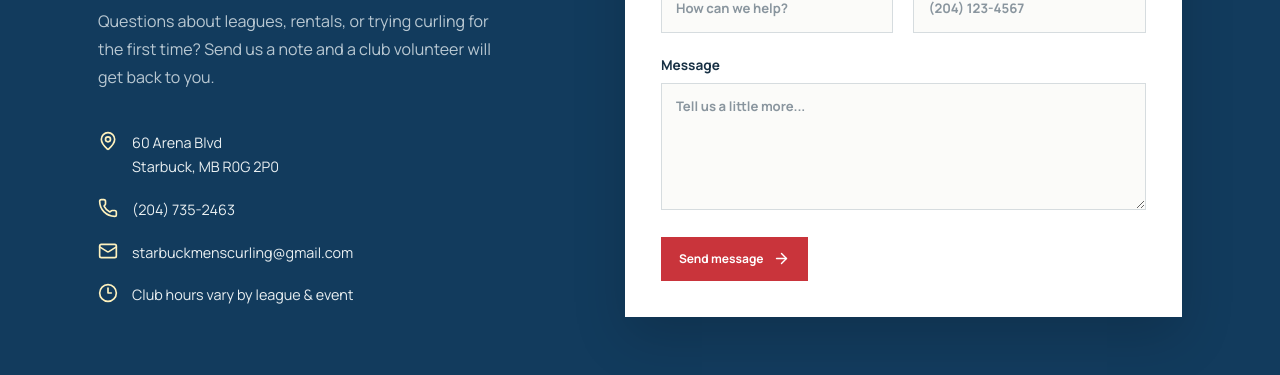
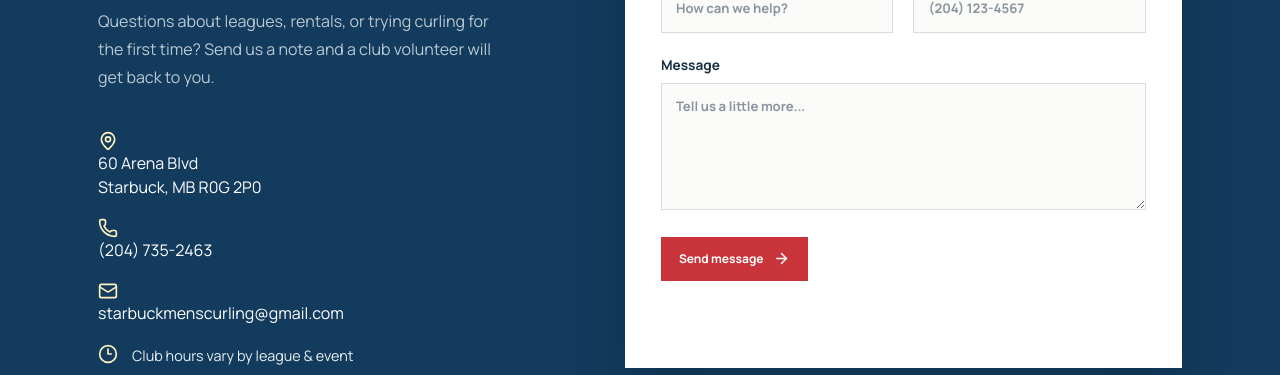
Before and after one commit to Azarov204/starbuck-curling, a React (Vite) app: page / in a window 1280 px wide. Shown: the part 2900-3275 px from the top of the page. Built offline with nearby package versions, Linux system fonts and the light colour scheme.

Commit message:
make contact links less wide to prevent accidental clicks

```diff
--- a/src/index.css
+++ b/src/index.css
@@ -457,7 +457,10 @@ html {
   display: grid;
   gap: 19px;
 }
-.contact-details a,
+.contact-details a {
+  width: fit-content;
+  max-width: 100%;
+}
 .contact-details > div {
   display: flex;
   align-items: flex-start;
```
